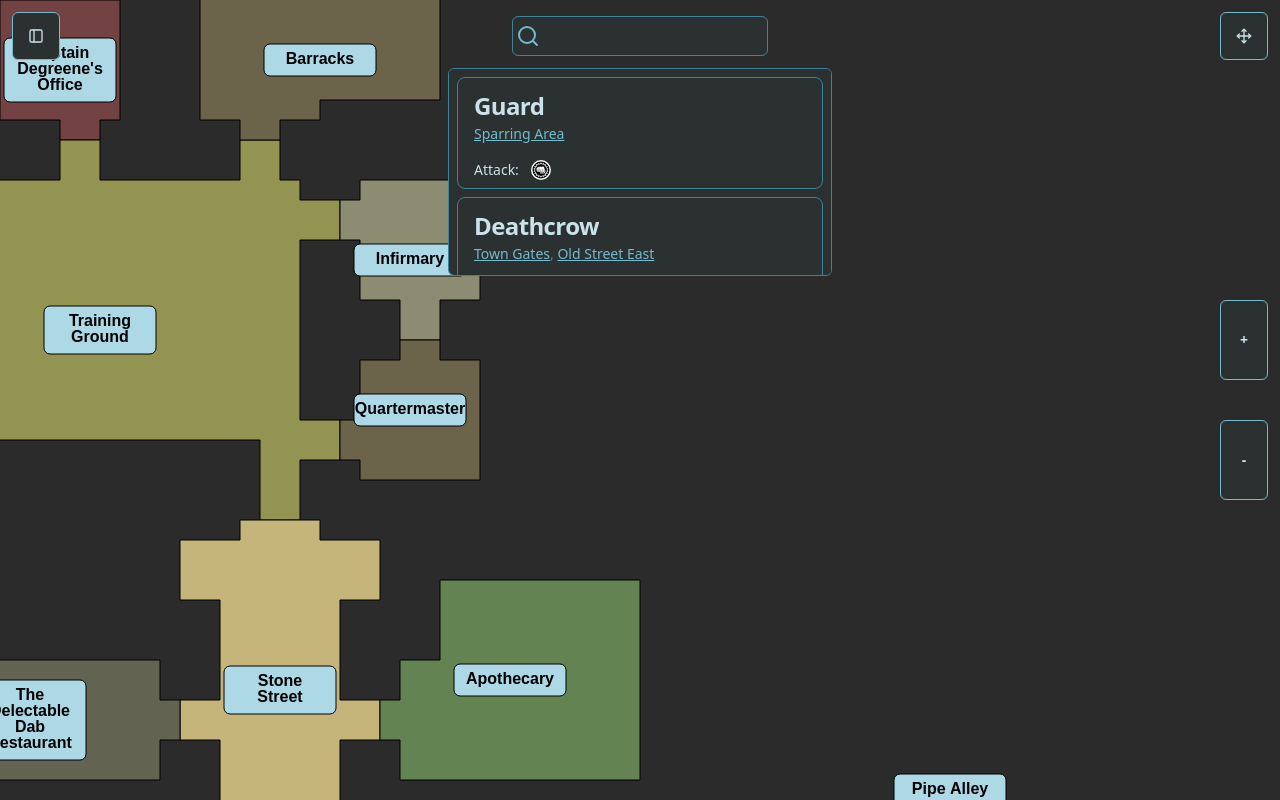
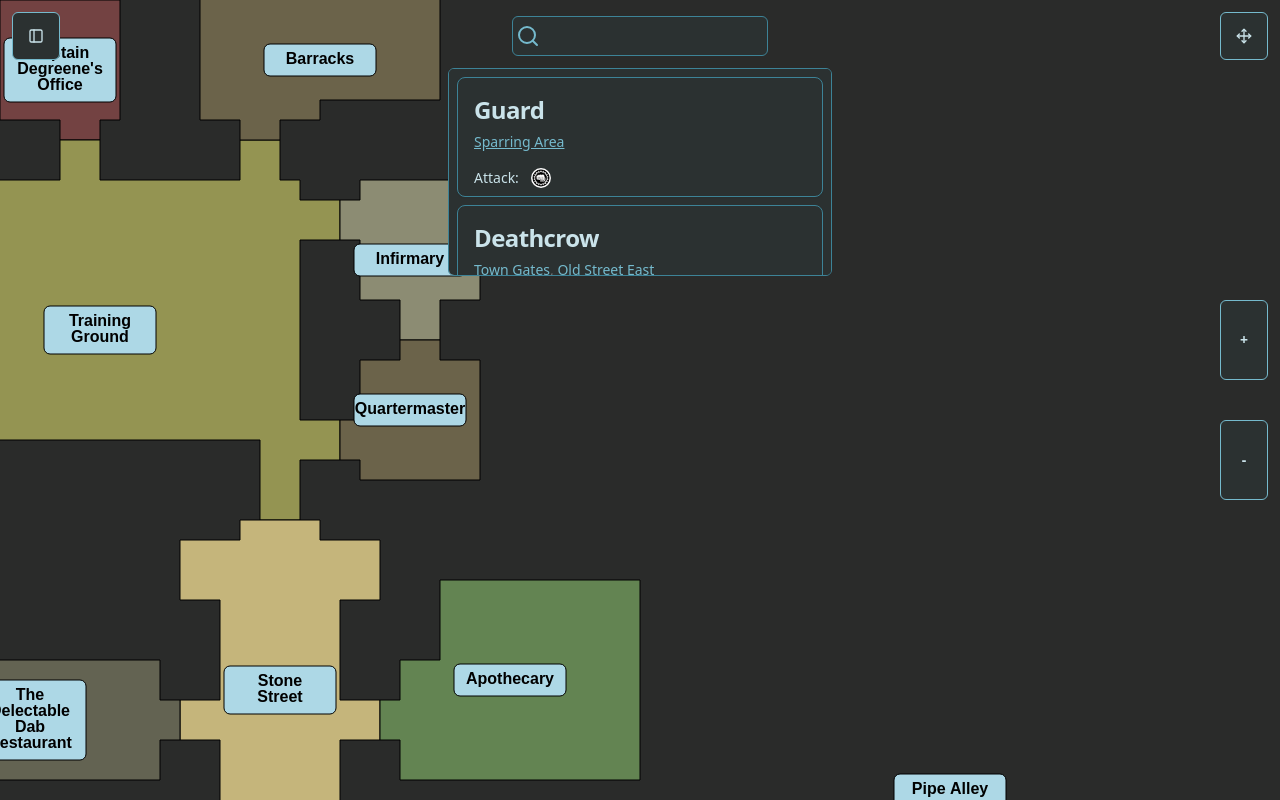
Before and after one commit to jrbarnhart/brighter-shores-map, a React (Vite) app: page / in a window 1280 px wide. Built offline with nearby package versions, Linux system fonts and the light colour scheme.

Commit message:
Adjust line height

```diff
--- a/src/components/thingCards/monsters/MonsterCardHeader.tsx
+++ b/src/components/thingCards/monsters/MonsterCardHeader.tsx
@@ -20,7 +20,7 @@ export default function MonsterCardHeader({
   return (
     <>
       <CardTitle className="flex flex-nowrap justify-between items-start">
-        <p className="text-nowrap overflow-hidden">
+        <p className="text-nowrap overflow-hidden leading-8">
           {monster.name[0].toUpperCase() + monster.name.slice(1)}
         </p>
         {monster.aggressive && (
```
